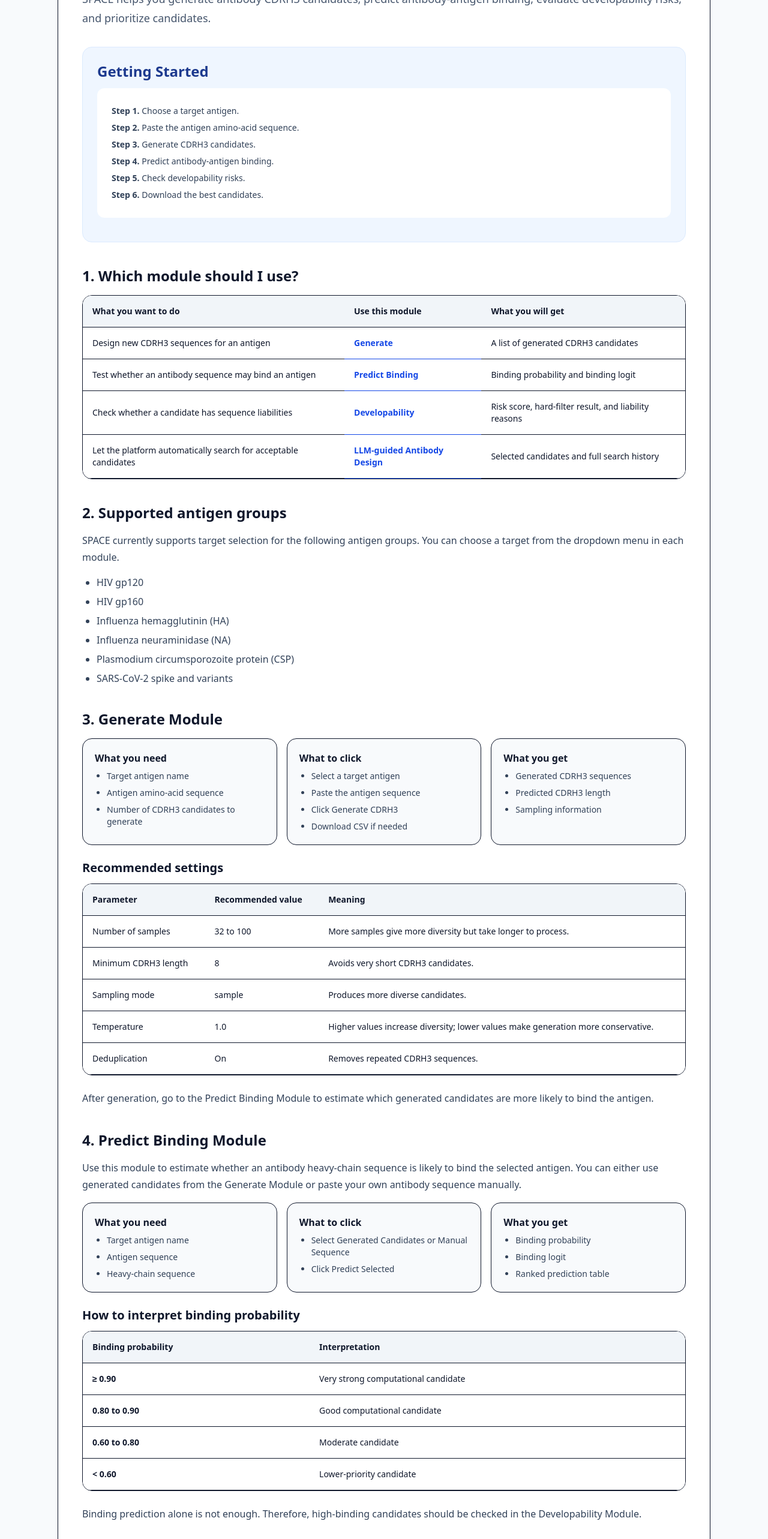
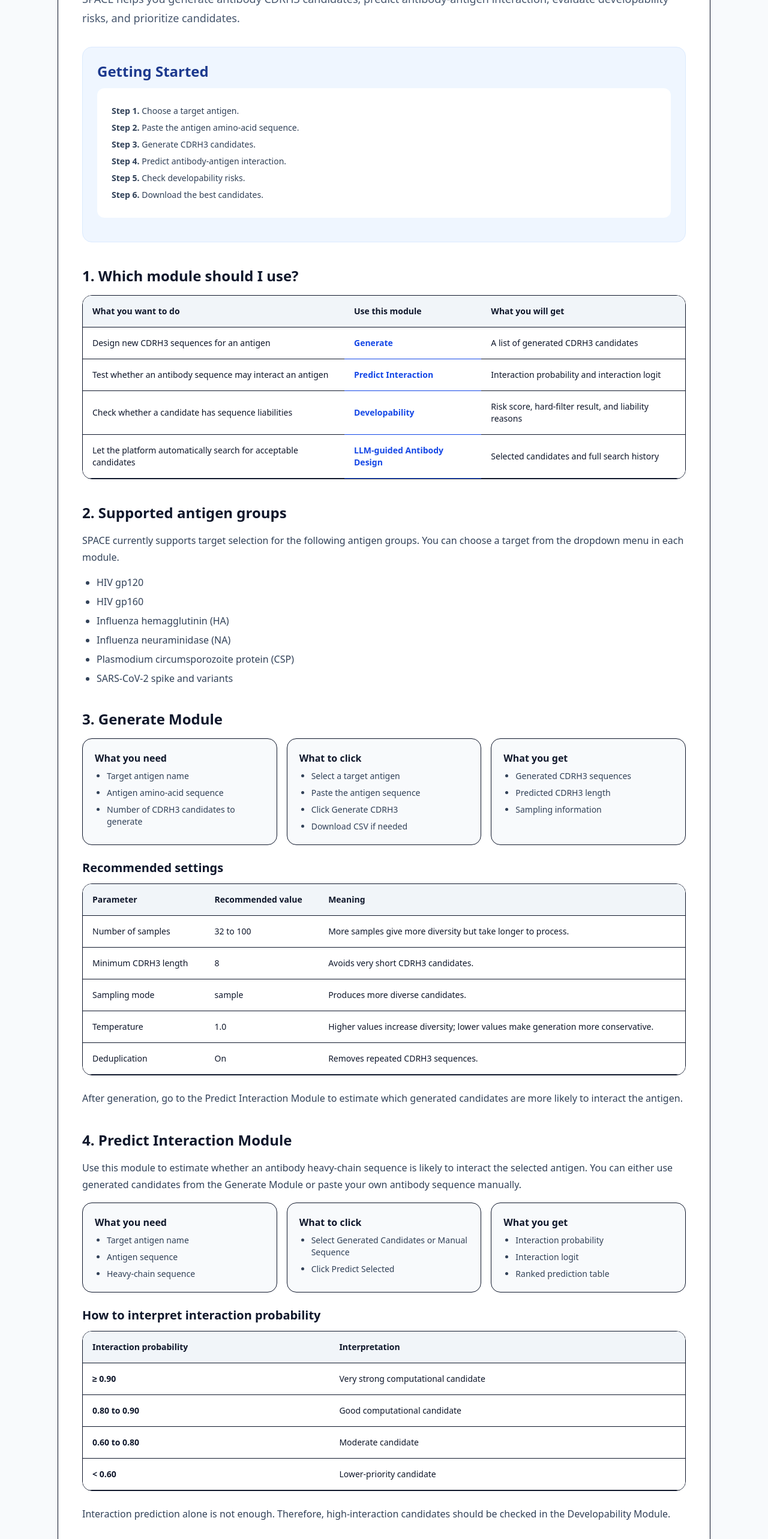
Before and after one commit to Fanxu-alt/Antibody-Design, a Next.js app in the folder frontend/: page /help in a window 1280 px wide. Shown: the part 234-2800 px from the top of the page at 60% size. Built offline with nearby package versions, Linux system fonts and the light colour scheme; no server answers.

Commit message:
Update page.tsx

```diff
--- a/frontend/app/help/page.tsx
+++ b/frontend/app/help/page.tsx
@@ -12,7 +12,7 @@ export default function HelpPage() {
           </h1>
 
           <p className="mb-8 text-lg leading-8 text-slate-600">
-            SPACE helps you generate antibody CDRH3 candidates, predict antibody-antigen binding, evaluate
+            SPACE helps you generate antibody CDRH3 candidates, predict antibody-antigen interaction, evaluate
             developability risks, and prioritize candidates.
           </p>
 
@@ -32,7 +32,7 @@ export default function HelpPage() {
                 <strong>Step 3.</strong> Generate CDRH3 candidates.
               </p>
               <p>
-                <strong>Step 4.</strong> Predict antibody-antigen binding.
+                <strong>Step 4.</strong> Predict antibody-antigen interaction.
               </p>
               <p>
                 <strong>Step 5.</strong> Check developability risks.
@@ -74,13 +74,13 @@ export default function HelpPage() {
 
                 <tr>
                   <td className="border-b p-4">
-                    Test whether an antibody sequence may bind an antigen
+                    Test whether an antibody sequence may interact an antigen
                   </td>
                   <td className="border-b p-4 font-semibold text-blue-700">
-                    Predict Binding
+                    Predict Interaction
                   </td>
                   <td className="border-b p-4">
-                    Binding probability and binding logit
+                    Interaction probability and interaction logit
                   </td>
                 </tr>
 
@@ -225,17 +225,17 @@ export default function HelpPage() {
           </div>
 
           <p className="mb-10 leading-7 text-slate-700">
-            After generation, go to the Predict Binding Module to estimate which
-            generated candidates are more likely to bind the antigen.
+            After generation, go to the Predict Interaction Module to estimate which
+            generated candidates are more likely to interact the antigen.
           </p>
 
           <h2 id="predict" className="mb-4 scroll-mt-28 text-2xl font-bold">
-            4. Predict Binding Module
+            4. Predict Interaction Module
           </h2>
 
           <p className="mb-4 leading-7 text-slate-700">
             Use this module to estimate whether an antibody heavy-chain sequence
-            is likely to bind the selected antigen. You can either use generated
+            is likely to interact the selected antigen. You can either use generated
             candidates from the Generate Module or paste your own antibody
             sequence manually.
           </p>
@@ -261,22 +261,22 @@ export default function HelpPage() {
             <div className="rounded-2xl border bg-slate-50 p-5">
               <h3 className="mb-2 font-bold">What you get</h3>
               <ul className="list-disc space-y-2 pl-5 text-sm text-slate-700">
-                <li>Binding probability</li>
-                <li>Binding logit</li>
+                <li>Interaction probability</li>
+                <li>Interaction logit</li>
                 <li>Ranked prediction table</li>
               </ul>
             </div>
           </div>
 
           <h3 className="mb-3 text-xl font-semibold">
-            How to interpret binding probability
+            How to interpret interaction probability
           </h3>
 
           <div className="mb-6 overflow-x-auto rounded-2xl border">
             <table className="w-full border-collapse bg-white text-sm">
               <thead className="bg-slate-100 text-left">
                 <tr>
-                  <th className="border-b p-4">Binding probability</th>
+                  <th className="border-b p-4">Interaction probability</th>
                   <th className="border-b p-4">Interpretation</th>
                 </tr>
               </thead>
@@ -306,8 +306,8 @@ export default function HelpPage() {
           </div>
 
           <p className="mb-10 leading-7 text-slate-700">
-            Binding prediction alone is not enough. Therefore,
-            high-binding candidates should be checked in the Developability
+            Interaction prediction alone is not enough. Therefore,
+            high-interaction candidates should be checked in the Developability
             Module.
           </p>
 
@@ -441,7 +441,7 @@ export default function HelpPage() {
           </h2>
 
           <p className="mb-4 leading-7 text-slate-700">
-            The system repeatedly generates candidates, predicts binding,
+            The system repeatedly generates candidates, predicts interaction,
             checks developability, and keeps candidates that satisfy your
             settings.
           </p>
@@ -453,7 +453,7 @@ export default function HelpPage() {
             <p>↓</p>
             <p>Generate candidate CDRH3 sequences</p>
             <p>↓</p>
-            <p>Predict binding probability</p>
+            <p>Predict interaction probability</p>
             <p>↓</p>
             <p>Evaluate developability</p>
             <p>↓</p>
@@ -482,7 +482,7 @@ export default function HelpPage() {
               <h3 className="mb-2 font-bold">Main settings</h3>
               <ul className="list-disc space-y-2 pl-5 text-sm text-slate-700">
                 <li>Desired candidates: start with 5</li>
-                <li>Minimum binding: start with 0.80</li>
+                <li>Minimum interaction: start with 0.80</li>
                 <li>Max rounds: start with 3 to 4</li>
               </ul>
             </div>
@@ -510,7 +510,7 @@ export default function HelpPage() {
               candidates from the Generate module.
             </li>
             <li>
-              <strong>binding_prediction_results.csv:</strong> predicted binding
+              <strong>interaction_prediction_results.csv:</strong> predicted interaction
               probabilities and logits.
             </li>
             <li>
```
